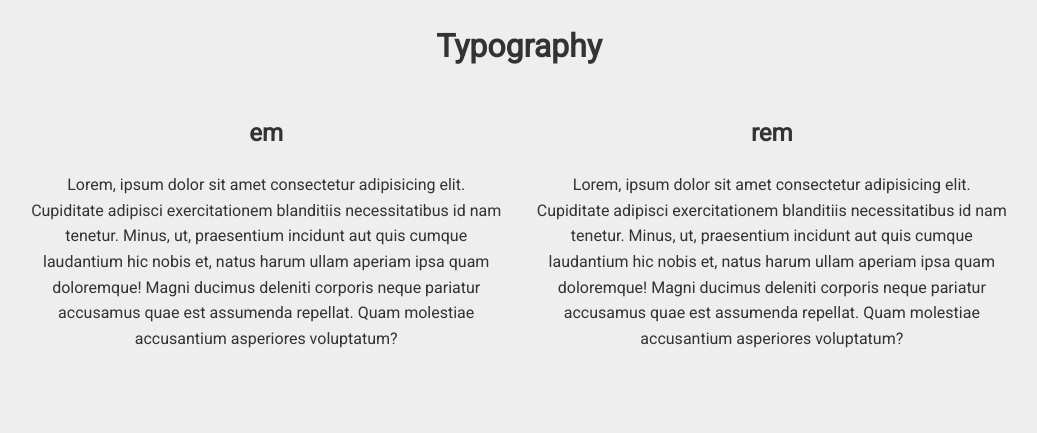
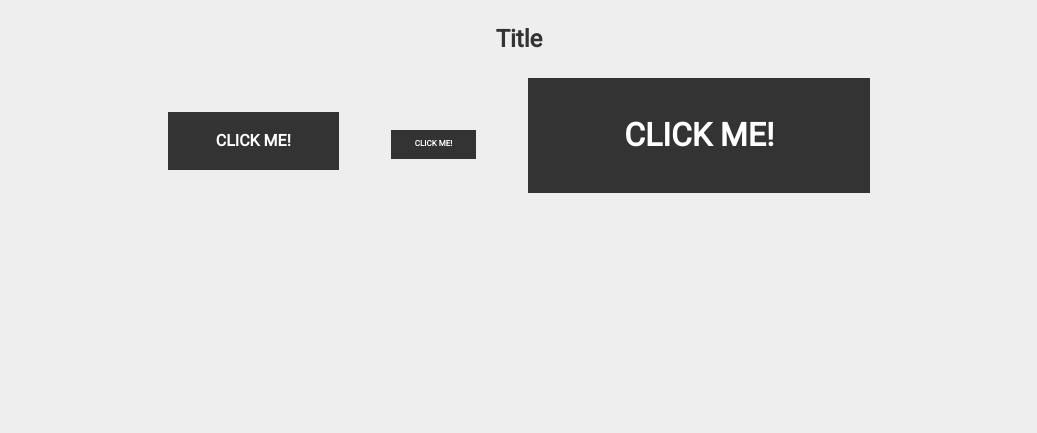
Before and after one commit to alvinfebrianto/WPU, a PHP site: page / in a window 1280 px wide. Shown: the top 433 px of the page, without its empty margins (121-1158 px from the left). After the commit the page ends 193 px from the top, so only its background shows below. Run offline with PHP 8.4, Linux system fonts and the light colour scheme.

Commit message:
em vs rem (Button) [CSS Unit]

```diff
--- a/CSS Unit/em vs rem/index.html
+++ b/CSS Unit/em vs rem/index.html
@@ -15,7 +15,7 @@
   </head>
   <body>
     <div class="container">
-      <h1>Typography</h1>
+      <!-- <h1>Typography</h1>
       <div class="typography">
         <div class="col col-em">
           <h2>em</h2>
@@ -39,6 +39,12 @@
             repellat. Quam molestiae accusantium asperiores voluptatum?
           </p>
         </div>
+      </div> -->
+      <div class="length">
+        <h2>Title</h2>
+        <a href="" class="btn">Click Me!</a>
+        <a href="" class="btn btn-sm">Click Me!</a>
+        <a href="" class="btn btn-lg">Click Me!</a>
       </div>
     </div>
   </body>
--- a/CSS Unit/em vs rem/style.css
+++ b/CSS Unit/em vs rem/style.css
@@ -46,3 +46,21 @@ body {
 .col-rem p {
   font-size: 1.5rem;
 } */
+
+.btn {
+  display: inline-block;
+  background: #333;
+  font-weight: 700;
+  color: white;
+  text-decoration: none;
+  text-transform: uppercase;
+
+  padding: 1em 3em;
+  margin: 0 1.5rem;
+}
+.btn-sm {
+  font-size: 0.5em;
+}
+.btn-lg {
+  font-size: 2em;
+}
```
